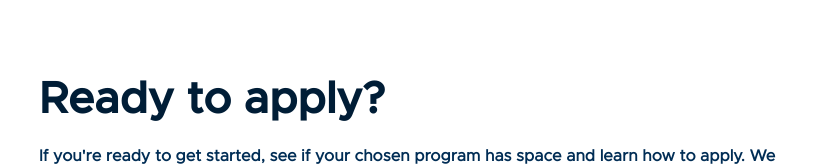
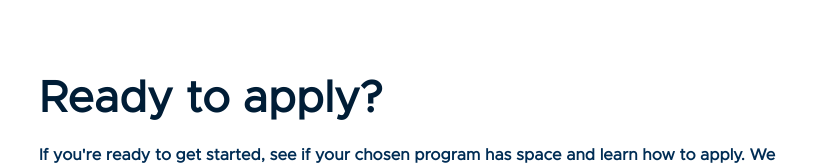
Before and after one commit to zhaleh-sojoodi/FrontEnd-project, a plain HTML site: page contact.html in a window 1280 px wide. Shown: the part 642-808 px from the top of the page, 217-1032 px from the left. Drawn offline with Linux system fonts and the light colour scheme.

Commit message:
Compiled updated styles

```diff
--- a/scss/_main.scss
+++ b/scss/_main.scss
@@ -41,9 +41,8 @@ section {
 
     h1 {
         font-size: 2.1rem;
-        // font-weight: 700;
+        font-weight: 700;
         color: $dark-text-color;
-        font-family: 'Metropolis Medium', sans-serif;
 
         @include md {
             font-size: 2.25rem;
```
Also changed, not shown: css/styles.css, 1 other file.
